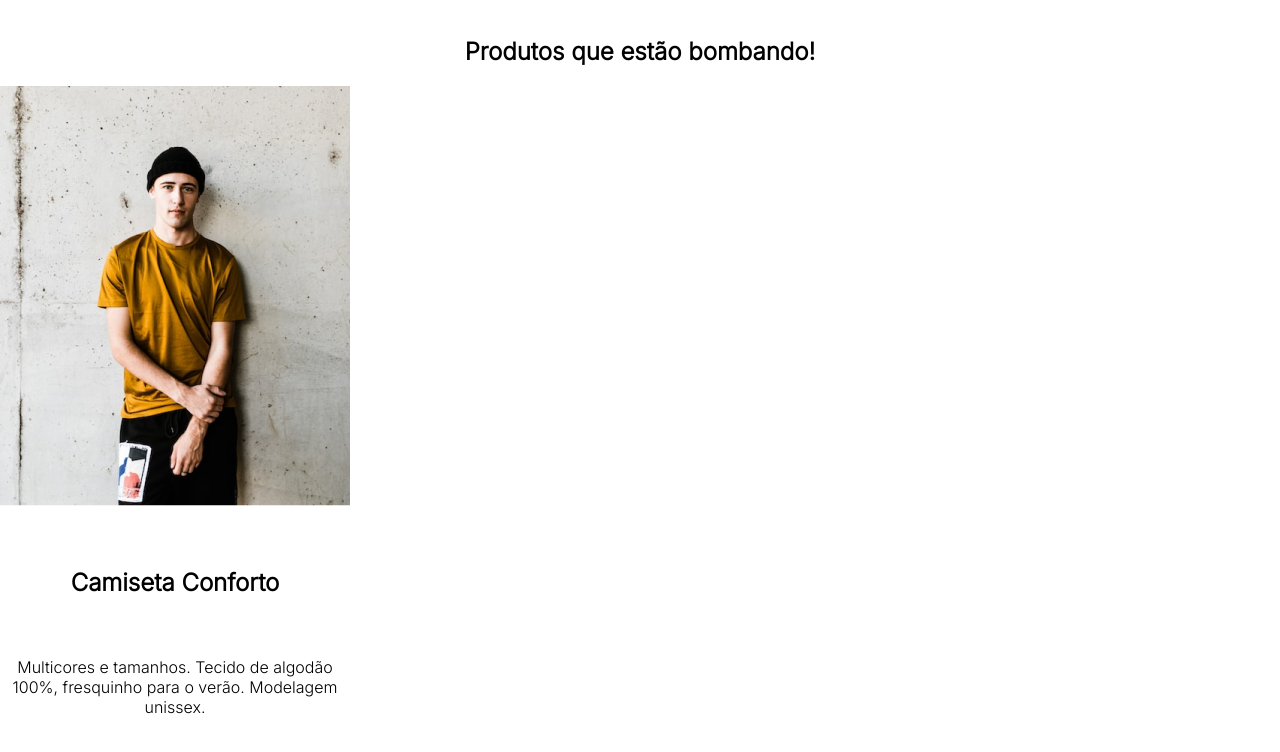
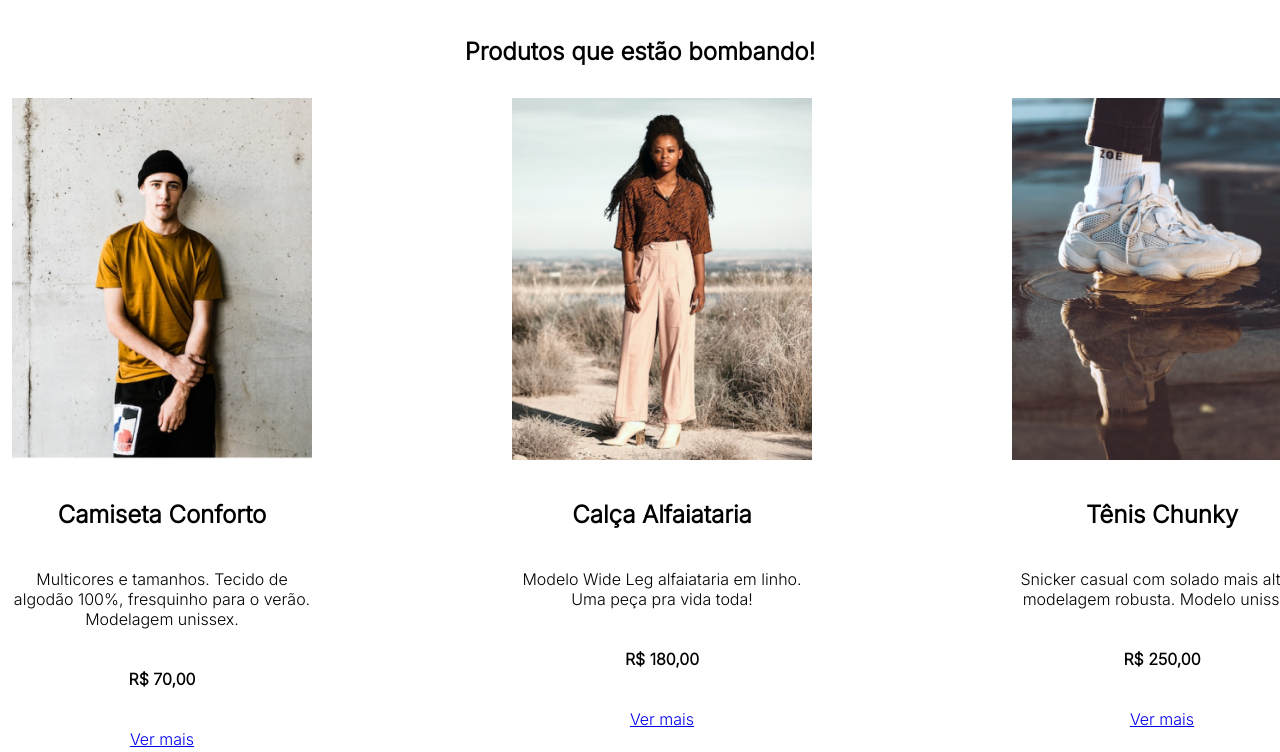
Before and after one commit to robson-haaland/challenge, a website: page index.html in a window 1280 px wide. Shown: the part 608-1360 px from the top of the page. Drawn offline with nearby package versions, Linux system fonts and the light colour scheme.

Commit message:
Add files via upload

```diff
--- a/styles/produtos.css
+++ b/styles/produtos.css
@@ -1,9 +1,7 @@
 .card{
    display: flex;
    flex-direction: column;
-   display: grid;
-   grid-template-rows: auto auto;
-  gap: 10px;
+   margin: 10px;
    width: 300px;
 }
 
@@ -24,6 +22,6 @@
 
 .produto_container{
     display: grid;
-  grid-template-rows: auto auto;
-  gap: 10px;
+  grid-template-columns: 500px 500px 500px;
+  margin: 2px;
 }
```
